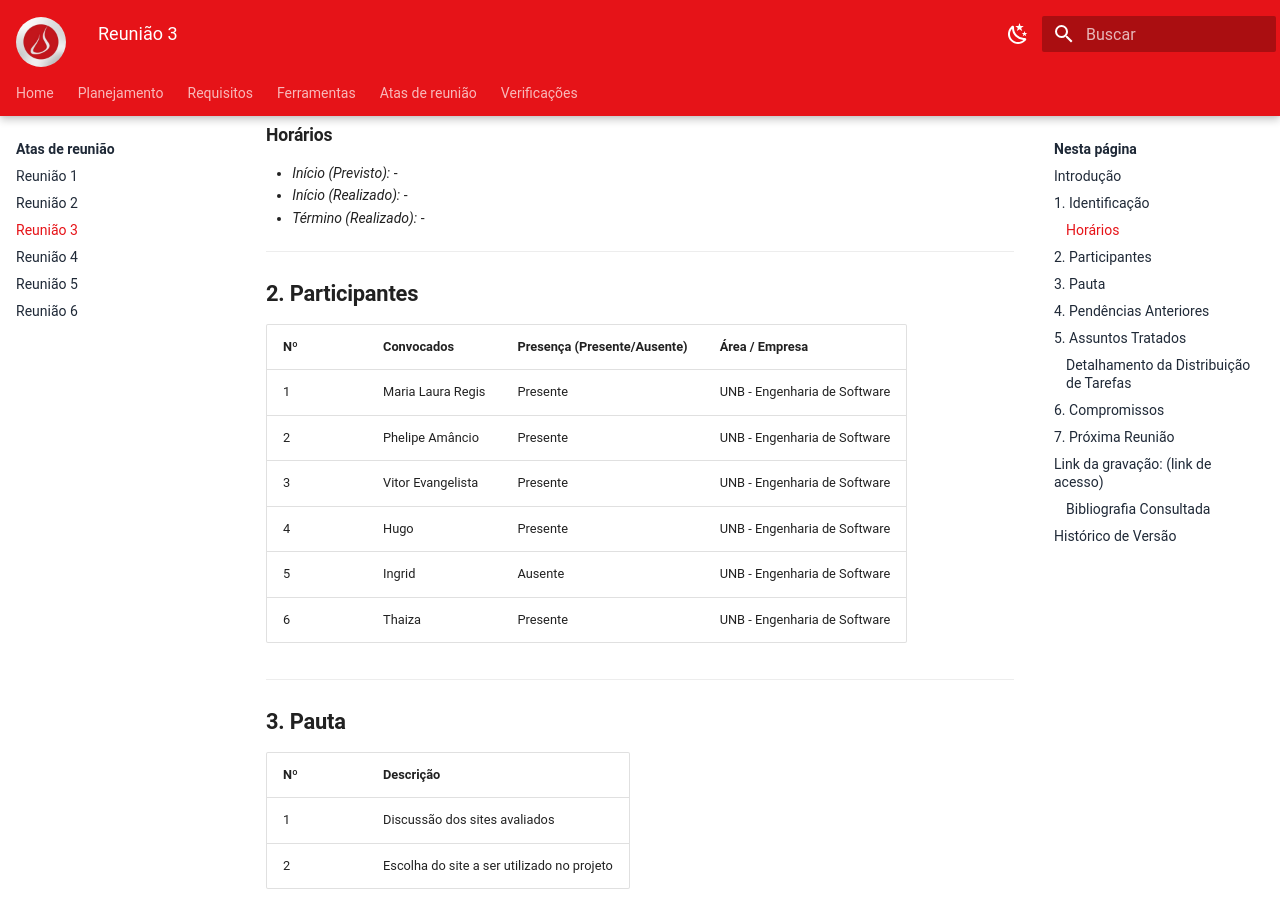
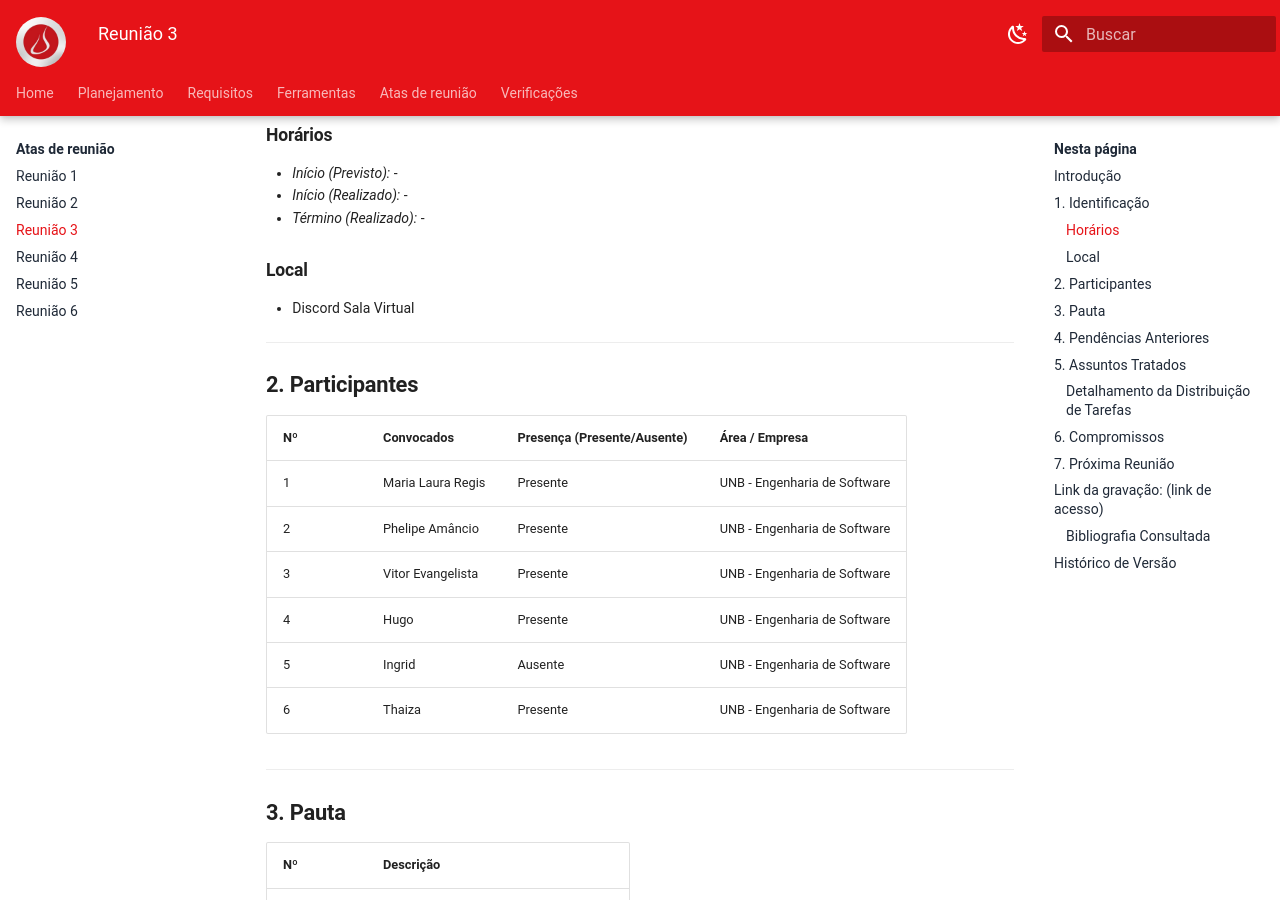
Before and after one commit to Interacao-Humano-Computador/2026.1-Grupo07, an MkDocs documentation site: the page built from docs/atasDeReuniao/reuniao3.md, in a window 1280 px wide and 900 px high, scrolled down 564 px. Built offline with MkDocs 1.6.1 and Material for MkDocs 9.7.7, drawn with Linux system fonts in a browser that asks for light colours.

Commit message:
Add meeting location to reunion3 minutes
Added meeting location details to the minutes.

```diff
--- a/docs/atasDeReuniao/reuniao3.md
+++ b/docs/atasDeReuniao/reuniao3.md
@@ -17,6 +17,10 @@ Este documento tem como objetivo registrar as deliberações, decisões e o acom
 - *Início (Previsto):* -
 - *Início (Realizado):* -
 - *Término (Realizado):* -
+
+### Local
+- Discord Sala Virtual
+
 
 ---
 
```
